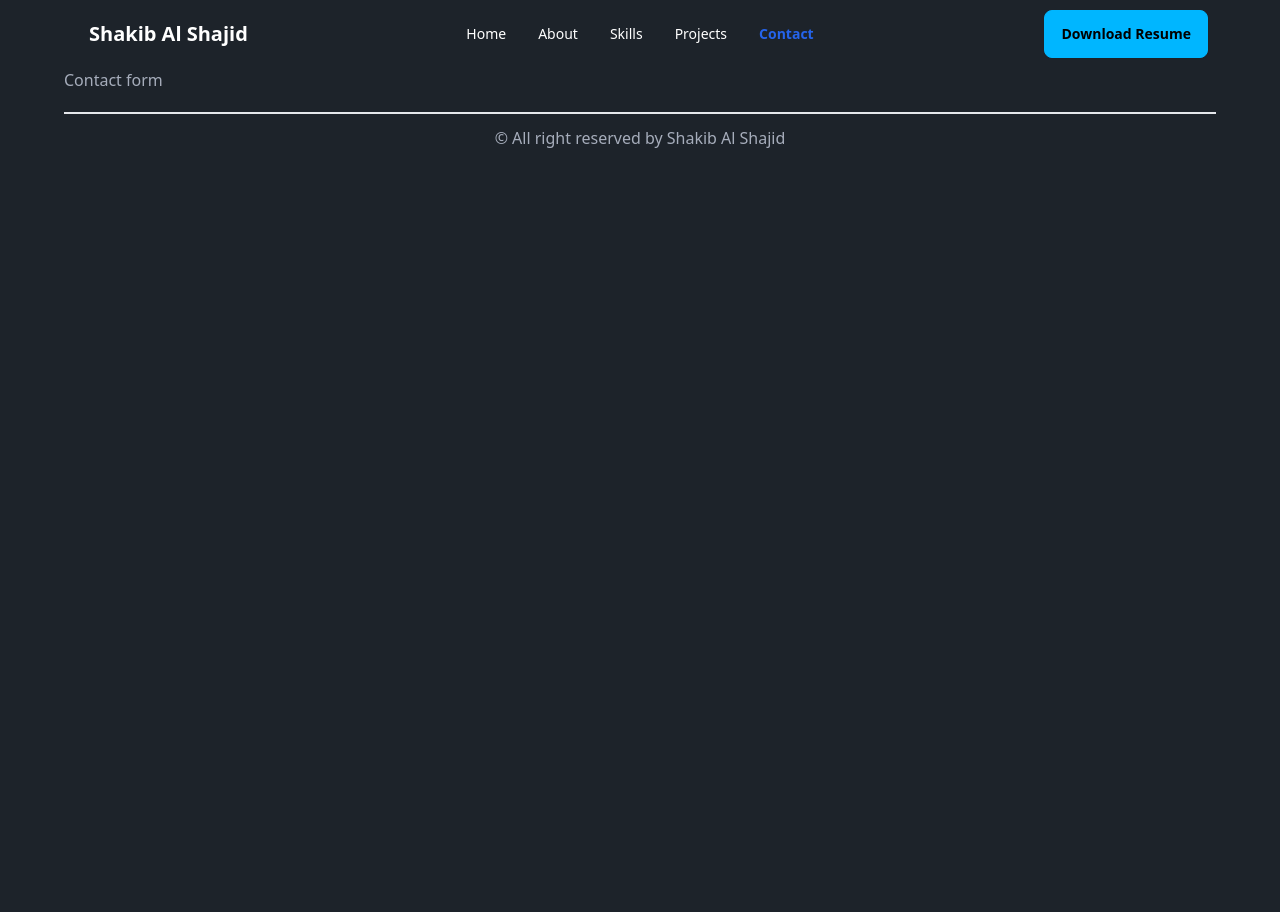
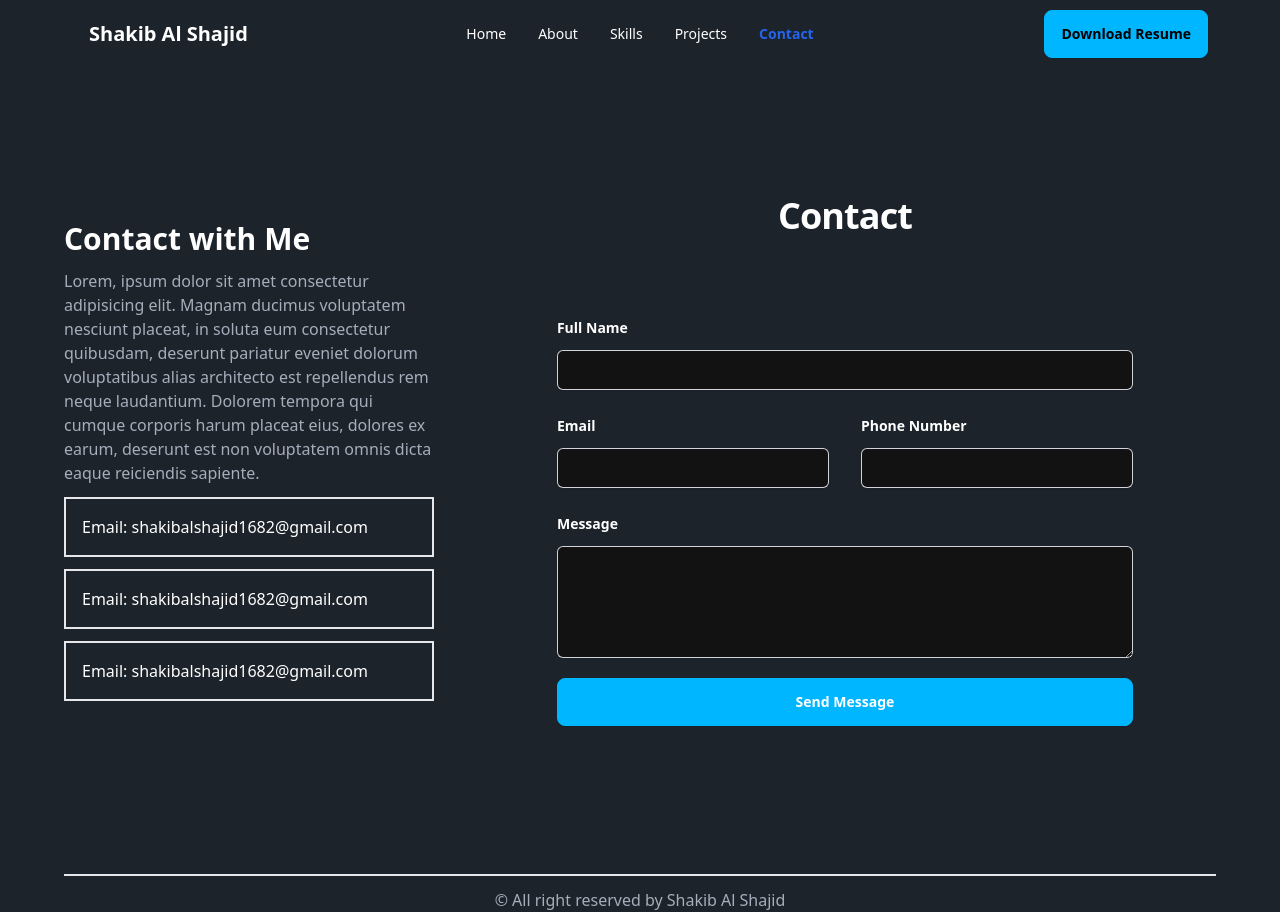
Before and after one commit to Shakib-Shajid/my-portfolio, a React (Vite) app: page /contact in a window 1280 px wide. Before the commit the page ends 800 px from the top, so only its background shows below. Built offline with nearby package versions, Linux system fonts and the light colour scheme.

Commit message:
projects added

```diff
--- a/src/Components/Contact.jsx
+++ b/src/Components/Contact.jsx
@@ -1,10 +1,73 @@
 
 const Contact = () => {
     return (
-        <div>
-            <h3>Contact form</h3>
+        <div className="flex justify-center items-center gap-10 ">
+            <div className="w-1/3">
+                <h3 className="text-3xl font-semibold text-white my-3">Contact with Me</h3>
+                <p>Lorem, ipsum dolor sit amet consectetur adipisicing elit. Magnam ducimus voluptatem nesciunt placeat, in soluta eum consectetur quibusdam, deserunt pariatur eveniet dolorum voluptatibus alias architecto est repellendus rem neque laudantium. Dolorem tempora qui cumque corporis harum placeat eius, dolores ex earum, deserunt est non voluptatem omnis dicta eaque reiciendis sapiente.</p>
+                <div className="text-white">
+                    <p className="border-2 p-4 my-3">Email: shakibalshajid1682@gmail.com</p>
+                    <p className="border-2 p-4 my-3">Email: shakibalshajid1682@gmail.com</p>
+                    <p className="border-2 p-4 my-3">Email: shakibalshajid1682@gmail.com</p>
+                </div>
+            </div>
+            <div className=" px-6 py-24 sm:py-32 lg:px-8 w-2/3">
+                <div className="mx-auto max-w-2xl text-center">
+                    <h2 className="text-3xl font-bold tracking-tight text-white sm:text-4xl">Contact</h2>
+                </div>
+                <form action="#" method="POST" className="mx-auto mt-16 max-w-xl sm:mt-20">
+                    <div className="grid grid-cols-1 gap-x-8 gap-y-6 sm:grid-cols-2">
+
+                        <div className="sm:col-span-2">
+                            <label htmlFor="company" className="block text-sm font-semibold leading-6 text-white">
+                                Full Name
+                            </label>
+                            <div className="mt-2.5">
+                                <input
+                                    type="text"
+                                    className="block w-full rounded-md border-0 px-3.5 py-2 text-white shadow-sm ring-1 ring-inset ring-gray-300 placeholder:text-gray-400 focus:ring-2 focus:ring-inset focus:ring-indigo-600 sm:text-sm sm:leading-6"
+                                />
+                            </div>
+                        </div>
+                        <div>
+                            <label htmlFor="first-name" className="block text-sm font-semibold leading-6 text-white">
+                                Email
+                            </label>
+                            <div className="mt-2.5">
+                                <input
+                                    type="email"
+                                    className="block w-full rounded-md border-0 px-3.5 py-2 text-white shadow-sm ring-1 ring-inset ring-gray-300 placeholder:text-gray-400 focus:ring-2 focus:ring-inset focus:ring-indigo-600 sm:text-sm sm:leading-6"
+                                />
+                            </div>
+                        </div>
+                        <div>
+                            <label htmlFor="last-name" className="block text-sm font-semibold leading-6 text-white">
+                                Phone Number
+                            </label>
+                            <div className="mt-2.5">
+                                <input
+                                    type="text" className="block w-full rounded-md border-0 px-3.5 py-2 text-white shadow-sm ring-1 ring-inset ring-gray-300 placeholder:text-gray-400 focus:ring-2 focus:ring-inset focus:ring-indigo-600 sm:text-sm sm:leading-6"
+                                />
+                            </div>
+                        </div>
+
+
+                        <div className="sm:col-span-2">
+                            <label htmlFor="message" className="block text-sm font-semibold leading-6 text-white">
+                                Message
+                            </label>
+                            <div className="mt-2.5">
+                                <textarea
+                                    rows={4}
+                                    className="block w-full rounded-md border-0 px-3.5 py-2 text-white shadow-sm ring-1 ring-inset ring-gray-300 placeholder:text-gray-400 focus:ring-2 focus:ring-inset focus:ring-indigo-600 sm:text-sm sm:leading-6"
+                                />
+                            </div>
+                        </div>
+                    </div>
+                    <button className="btn btn-info  w-full mt-5 text-white">Send Message</button>
+                </form>
+            </div>
         </div>
-    );
+    )
 };
-
 export default Contact;
--- a/src/Components/Projects.jsx
+++ b/src/Components/Projects.jsx
@@ -11,7 +11,7 @@ const Projects = () => {
                         <p>If a dog chews shoes whose shoes does he choose?</p>
                         <div className="card-actions mt-3">
                             <button className="btn btn-info ">Live Link</button>
-                            <button className="btn btn-info ">Serer Code</button>
+                            <button className="btn btn-info ">Server Code</button>
                             <button className="btn btn-info ">Client Codes</button>
                             <button className="btn btn-info ">Details</button>
                         </div>
@@ -24,7 +24,7 @@ const Projects = () => {
                         <p>If a dog chews shoes whose shoes does he choose?</p>
                         <div className="card-actions mt-3">
                             <button className="btn btn-info ">Live Link</button>
-                            <button className="btn btn-info ">Serer Code</button>
+                            <button className="btn btn-info ">Server Code</button>
                             <button className="btn btn-info ">Client Codes</button>
                             <button className="btn btn-info ">Details</button>
                         </div>
```
